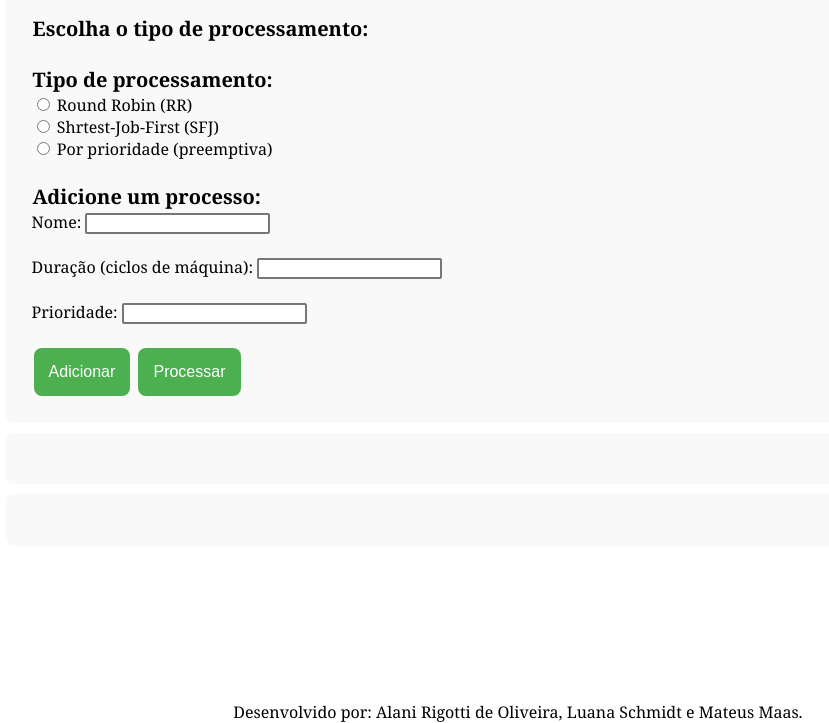
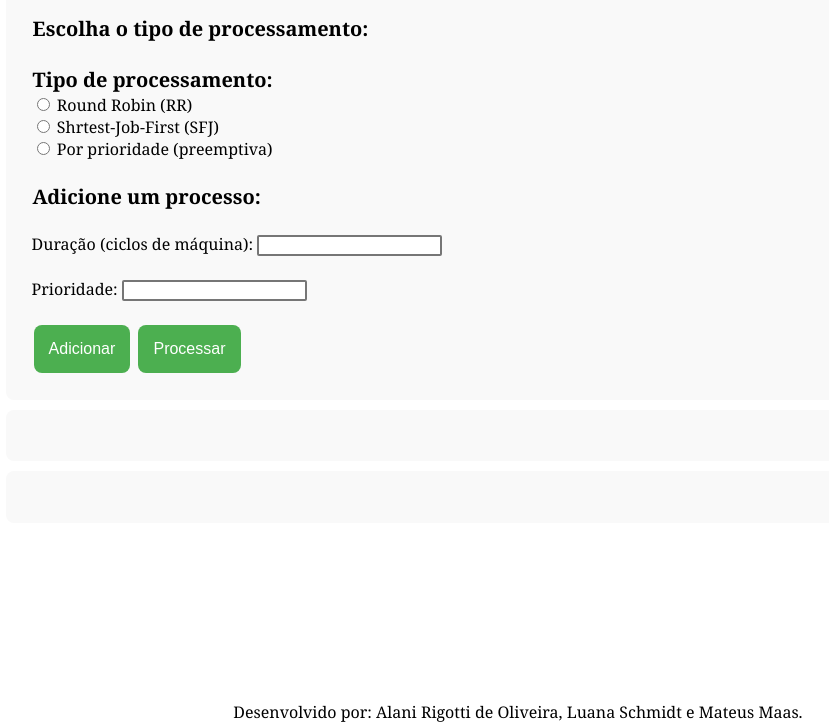
Before and after one commit to schmidtluana/trabalho-so, a plain HTML site: page index.html in a window 1280 px wide. Shown: the part 77-800 px from the top of the page, without its empty margins (122-951 px from the left). Drawn offline with Linux system fonts and the light colour scheme.

Commit message:
Removido o input de nome do processo

```diff
--- a/index.html
+++ b/index.html
@@ -33,9 +33,6 @@
     <form>
       <br>
       <p>Adicione um processo:</p>
-      <label>Nome:</label>
-      <input type="text" id="nome">
-      <br>
       <br>
       <label>Duração (ciclos de máquina):</label>
       <input type="text" id="duracao">
```
